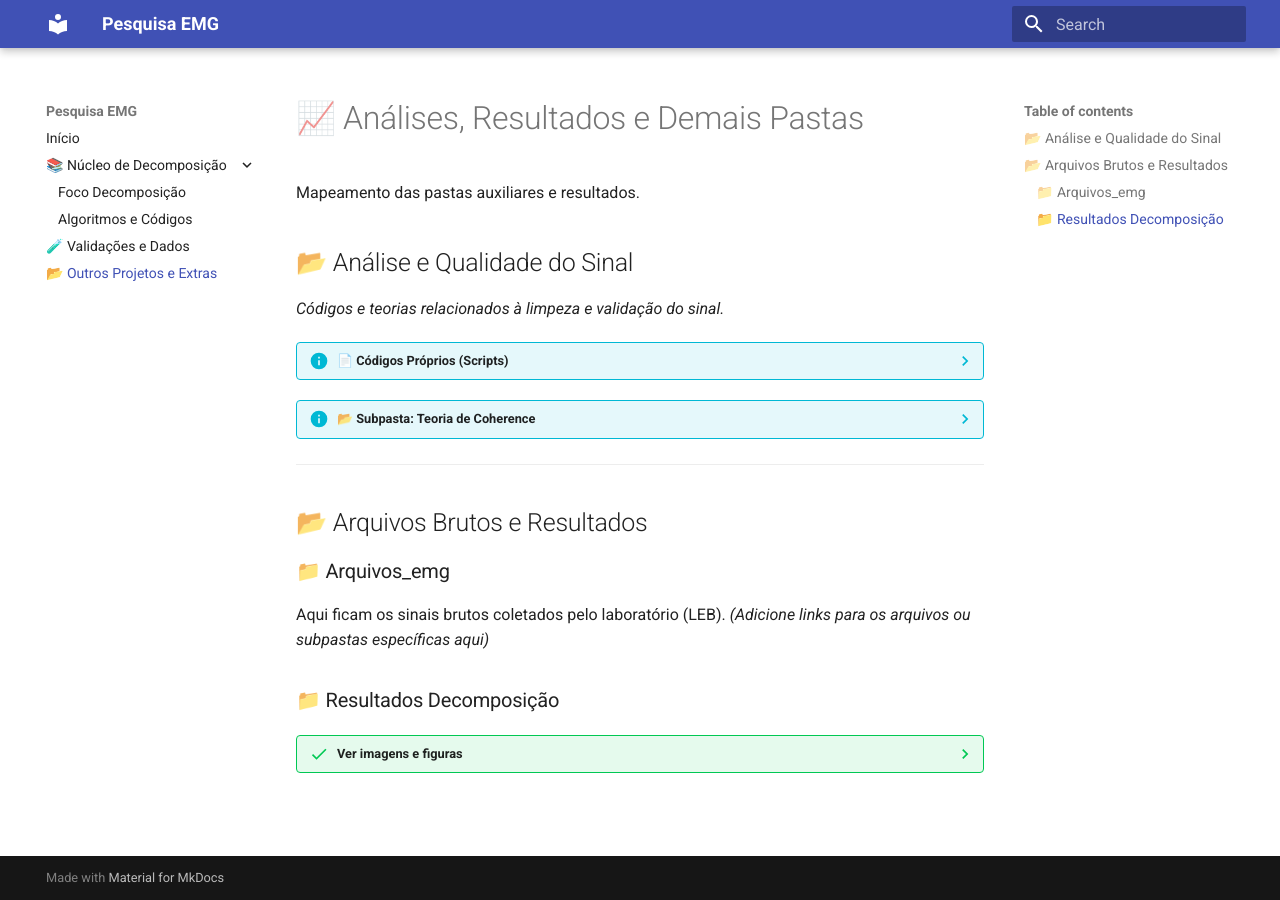
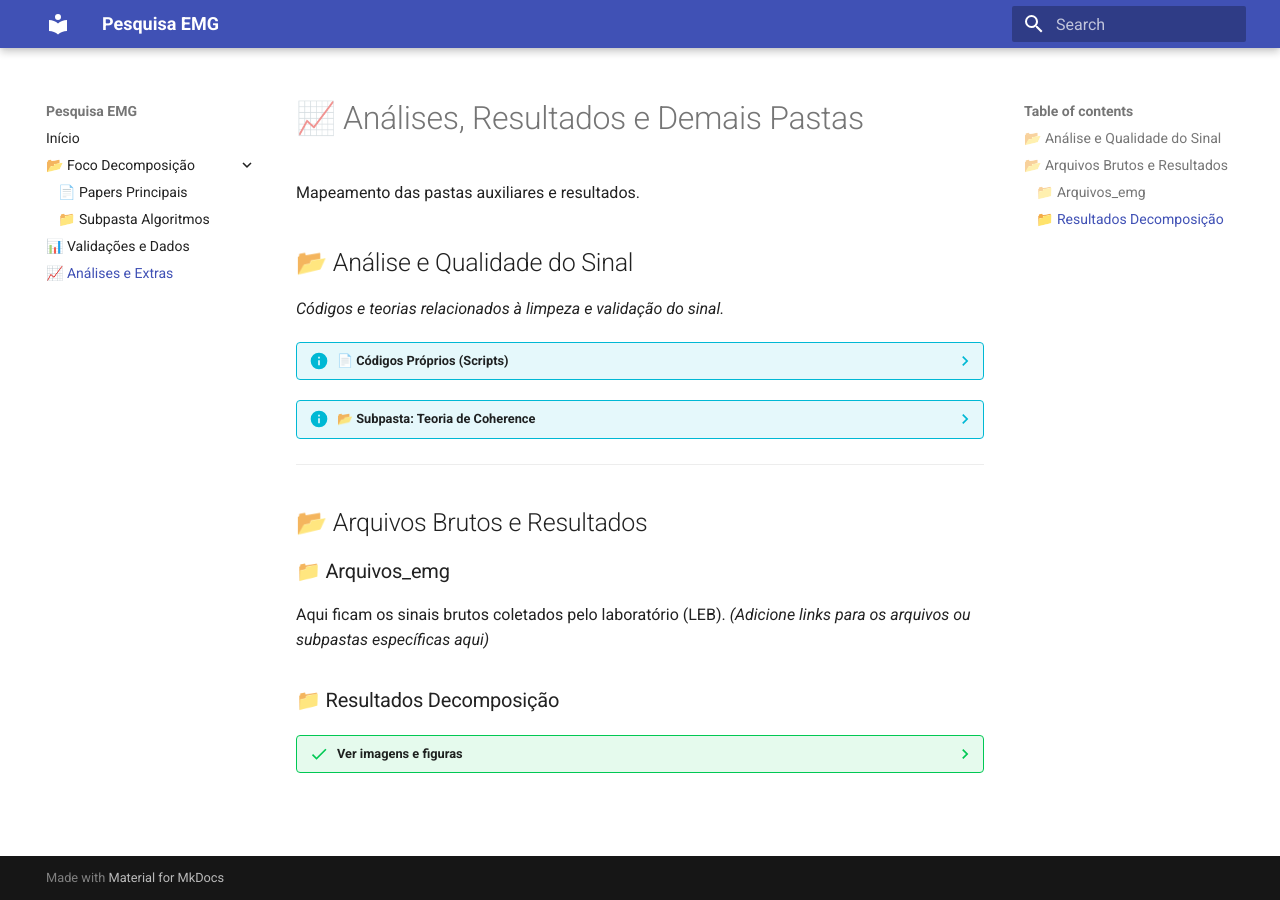
Before and after one commit to GuBergamo/HDEMG_LEB, an MkDocs documentation site: the page built from docs/analises_extras.md, in a window 1280 px wide. Built offline with MkDocs 1.6.1 and Material for MkDocs 9.7.7, drawn with Linux system fonts in a browser that asks for light colours.

Commit message:
Update navigation structure in mkdocs.yml

```diff
--- a/mkdocs.yml
+++ b/mkdocs.yml
@@ -16,8 +16,8 @@ markdown_extensions:
 
 nav:
   - Início: index.md
-  - 📚 Núcleo de Decomposição:
-      - Foco Decomposição: foco_decomposicao.md
-      - Algoritmos e Códigos: algoritmos_codigos.md
-  - 🧪 Validações e Dados: validacoes_dados.md
-  - 📂 Outros Projetos e Extras: analises_extras.md
+  - 📂 Foco Decomposição:
+      - 📄 Papers Principais: foco_decomposicao.md
+      - 📁 Subpasta Algoritmos: algoritmos_codigos.md
+  - 📊 Validações e Dados: validacoes_dados.md
+  - 📈 Análises e Extras: analises_extras.md
```
